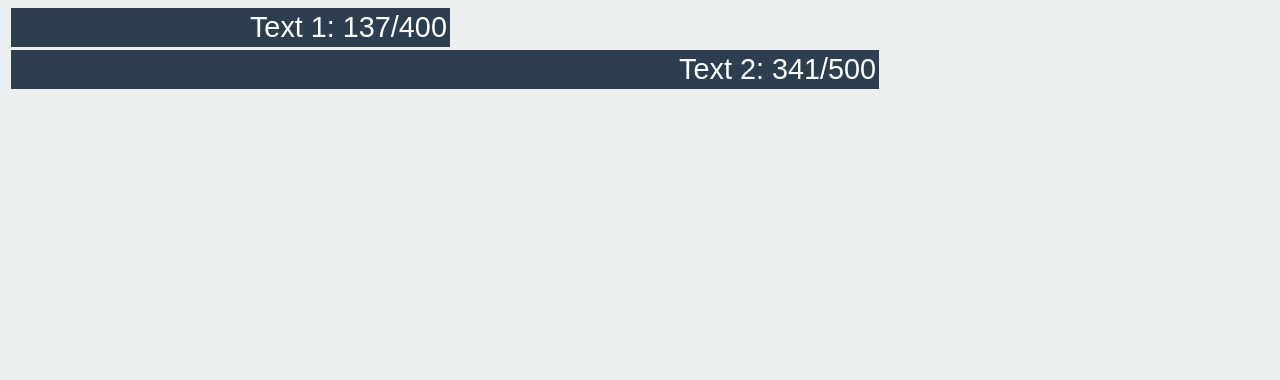
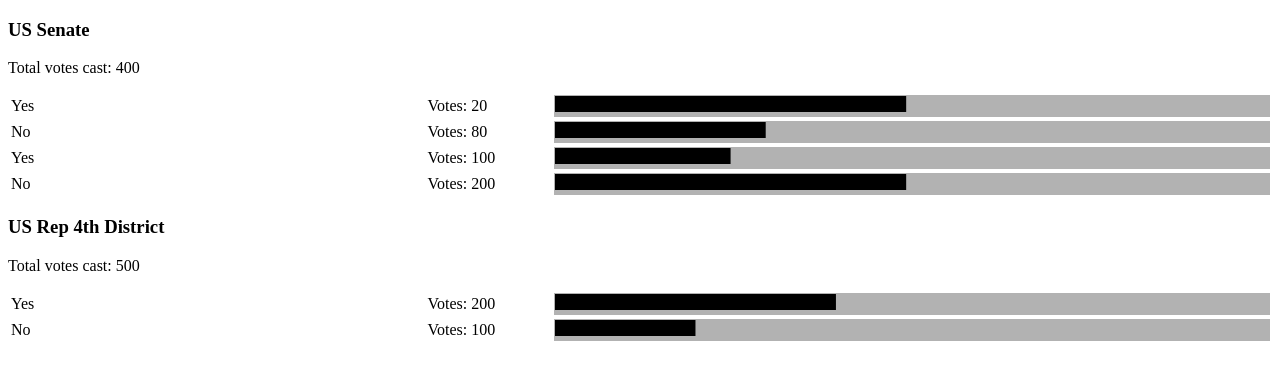
Before and after one commit to robertdenton/basic_d3js, a plain HTML site: page index.html in a window 1280 px wide. Drawn offline with nearby package versions, Linux system fonts and the light colour scheme.

Commit message:
update for 2014 election

```diff
--- a/data.json
+++ b/data.json
@@ -1,12 +1,44 @@
 [
 	{
-		"abtest":"Text 1",
-		"Complete": 137,
-		"Total": 400
+		"contest": "US Senate",
+		"total": 400,
+		"options": [
+			{
+				"option":"Yes",
+				"votes": 20,
+				"percent": 50
+			},
+			{
+				"option":"No",
+				"votes": 80,
+				"percent": 30
+			},
+			{
+				"option":"Yes",
+				"votes": 100,
+				"percent":25
+			},
+			{
+				"option":"No",
+				"votes": 200,
+				"percent": 50
+			}
+		]
 	},
 	{
-		"abtest":"Text 2",
-		"Complete": 341,
-		"Total": 500
+		"contest": "US Rep 4th District",
+		"total": 500,
+		"options": [
+			{
+				"option":"Yes",
+				"votes": 200,
+				"percent": 40
+			},
+			{
+				"option":"No",
+				"votes": 100,
+				"percent": 20
+			}
+		]
 	}
 ]
--- a/index.html
+++ b/index.html
@@ -1,92 +1,101 @@
 <!DOCTYPE html>
 <head>
 <meta charset="utf-8">
-<title>Hard Decisions</title>
+<title>2014 elections</title>
 <style>
-	body{
-		background: #ecf0f1;
+	.d3_table{
+		width: 100%;
 	}
-	.chart{
-		width:100%;
+
+	/* table first column */
+	.d3_option{
+		width: 33%;
+		max-width: 200px;
 	}
-	.chart div {
-		font: 10px sans-serif;
-		background-color: #2c3e50;
+
+	.d3_votes{
+		width: 10%;
+	}
+
+	/* table second column */
+	.d3_bar{
 		text-align: right;
-		padding: 3px;
-		margin: 3px;
-		color: white;
-		font-size:1.8em;
+		background: rgba(30,30,30,.1);
 	}
-	.chart div:hover{
-		background-color: #3498db;
+
+	/* bar graph */
+	.d3_bar{
+		background: rgba(0,0,0,.3);
+		padding-right: 1%;
 	}
-	#color{
-		font-weight: 900;
+
+	/* bar graph on hover */
+	.d3_bar:hover{
+		background: rgba(0,0,0,.2);
 	}
-	@media screen and (max-width: 800px){
-		.chart div{
-			font-size:1em;
-			vertical-align: text-bottom;
-		}
-	}
+
 </style>
 </head>
 <body>
-	<!-- chart to render d3 -->
-	<div class="chart"></div>
+	<!-- d3 hook -->
+	<div id="datacontainer"></div>
+	<!-- add d3 -->
 	<script src="http://d3js.org/d3.v3.min.js" charset="utf-8"></script>
 	<!-- begin d3 script -->
 	<script>
-	var data;
-	//get json data, everything that uses this data must be in this function
-	d3.json("data.json", function(error, json){
-		if (error){
+
+		// set globally
+		var d3_data;
+		var num = 0;
+
+		var inter = setInterval(function() {
+			updateData();
+			num++;
+			console.log("Update: " + num);
+		},500);
+
+		function updateData(){
+			// get json data, everything that uses this data must be in this function
+			d3.json("data.json", function(error, json) {
+
+				var datacontainer;
+				var graphs;
+
+				if (error) {
 					console.log(error);
-		}
-		else {
-			console.log(json);
+				} else {
+					console.log(json); // write out json object to console
 				}
 				//set our var to the data
-		data=json;
-		//set the scales to match our data
-		var x = d3.scale.linear()
-			.domain([0, function(d){
-				return d3.max(d.Total)
-			}]);
+				d3_data = json;
 				//start drawing graph
-		var chart = d3.select(".chart")
-		chart.selectAll("div")
+				datacontainer = d3.select("#datacontainer").selectAll("div")
 					// http://bost.ocks.org/mike/join/
-			.data(data)
+					.data(d3_data)
 					.enter().append("div")
-			.style("width", function(d) {
-				//responsive bars to match width of box
-				return ((d.Complete/d.Total)*100) + "%";
-			})
-			.text(function(d) {
-				//write out text in box
-				return d.abtest + ": " + d.Complete + "/" + d.Total;
-			})
-			//style the text
-			//.style("height", "23px")
-			//on hover return the percent of clicks
-			.on("mouseover", function(d){
-				d3.select(this)
-					.text(function(d){
-							//be sure to round it so there aren't crazy fractions
-							var percent = d.Complete/d.Total;
-							round = Math.round(percent*100);
-							return d.abtest + ": " + round + "%";
-						})
-			})
-			.on("mouseout", function(d){
-				//on not hover return to original text
-				d3.select(this)
-					.text(function(d){
-					return d.abtest + ": " + d.Complete + "/" + d.Total;
-					})
-			})
+
+				datacontainer.append("h3")
+					.text(function(d){ return d.contest; });
+
+				datacontainer.append("p")
+					.text(function(d){ return "Total votes cast: "+ d.total; })
+
+				//datacontainer.append("table")
+
+				graphs = datacontainer.selectAll("table")
+					.data(function (d) { return d.options; })
+					.enter().append("table")
+					.classed("d3_table", true) // adds class
+					.html(function(d) {
+						var first = "<tr><td class='d3_option'>" + d.option + "</td>";
+						var second = "<td class='d3_votes'>Votes: " + d.votes + "</td>";
+						//var third = "<td class='d3_bar'><div class='d3_bar' style='width: " + d.percent  + "%'>" + d.percent + "%</div></td></tr>";
+						var third = "<td class='d3_bar'><svg width='100%' height='1em'><rect width='" + d.percent + "%' height='1em' /></svg>"
+						return first + second + third;
+					});
+
 			});// end JSON function
+
+		}
 	</script>
 </body>
```
Lines whose indentation alone changed are shown as unchanged.
